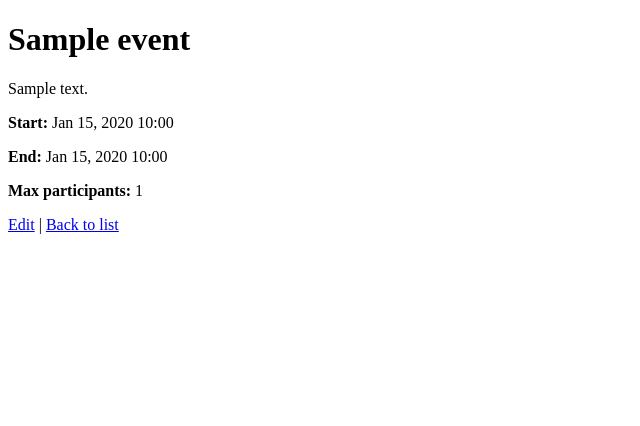
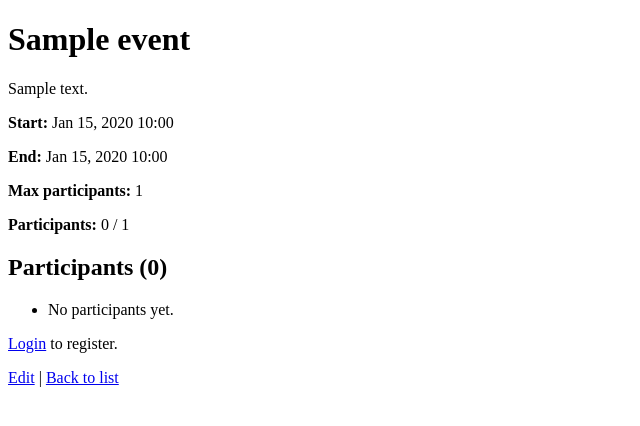
Before and after one commit to AMAN-AJWA-FATIMA/Event-Management-bot, a Django app: page /events/1/ in a window 1280 px wide. Shown: the top 426 px of the page, without its empty margins (0-640 px from the left). Run offline with Django 5.2, Linux system fonts and the light colour scheme; tables that the repository leaves empty hold one stand-in row (values such as "Sample post").

Commit message:
Add capacity logic - enforce participant limits

```diff
--- a/events/templates/events/event_detail.html
+++ b/events/templates/events/event_detail.html
@@ -9,6 +9,31 @@
     <p><strong>Start:</strong> {{ event.start_date|date:"M d, Y H:i" }}</p>
     <p><strong>End:</strong> {{ event.end_date|date:"M d, Y H:i" }}</p>
     <p><strong>Max participants:</strong> {{ event.max_participants }}</p>
+    <p><strong>Participants:</strong> {{ registrations|length }} / {{ event.max_participants }}</p>
+{% if registrations|length >= event.max_participants %}
+    <p style="color: red;">This event is full.</p>
+{% endif %}
+
+    <h2>Participants ({{ registrations|length }})</h2>
+    <ul>
+        {% for reg in registrations %}
+        <li>{{ reg.user.username }}{% if reg.role %} - {{ reg.role.name }}{% endif %}</li>
+        {% empty %}
+        <li>No participants yet.</li>
+        {% endfor %}
+    </ul>
+   {% if user.is_authenticated %}
+    {% if registrations|length >= event.max_participants %}
+        <p>Event is full. Registration closed.</p>
+    {% else %}
+        <form action="{% url 'event_register' event.pk %}" method="post" style="display:inline;">
+            {% csrf_token %}
+            <button type="submit">Register for this event</button>
+        </form>
+    {% endif %}
+{% else %}
+    <p><a href="{% url 'admin:login' %}">Login</a> to register.</p>
+{% endif %}
     <p>
         <a href="{% url 'event_edit' event.pk %}">Edit</a> |
         <a href="{% url 'event_list' %}">Back to list</a>
```
